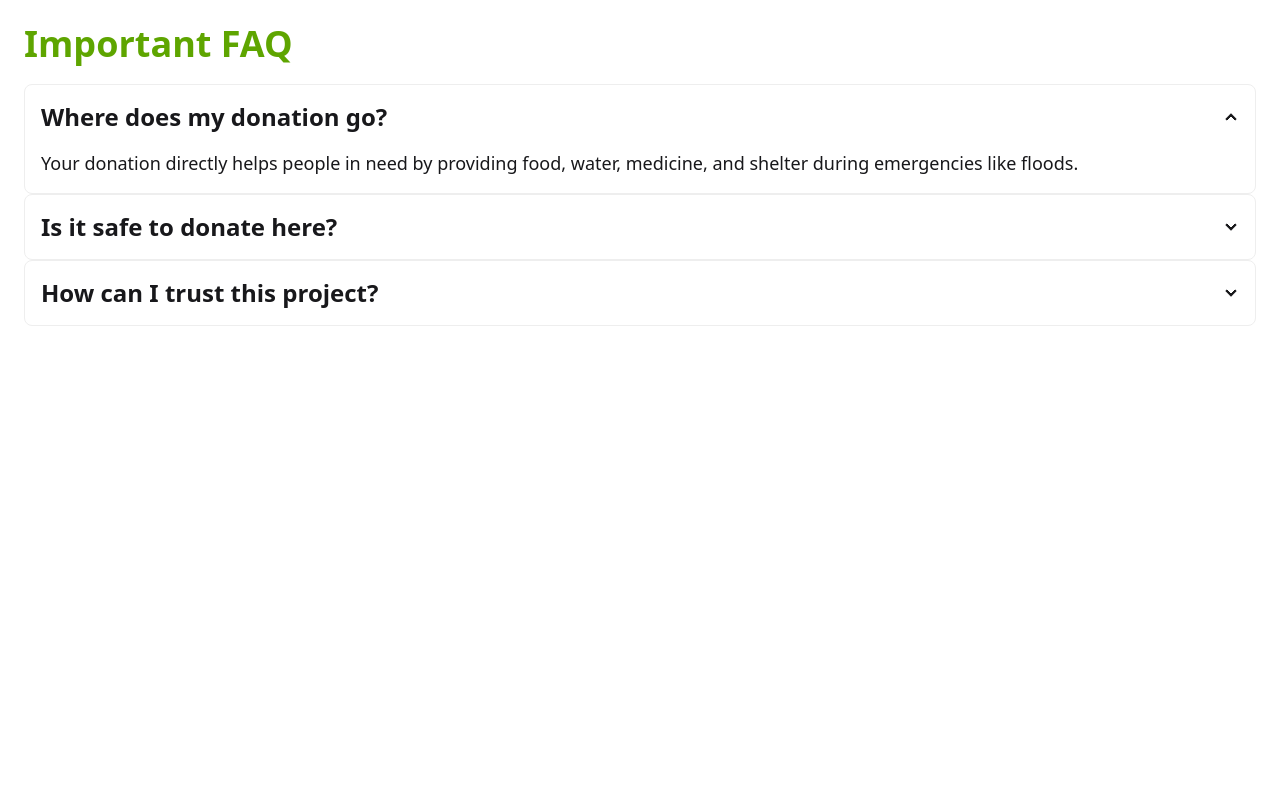
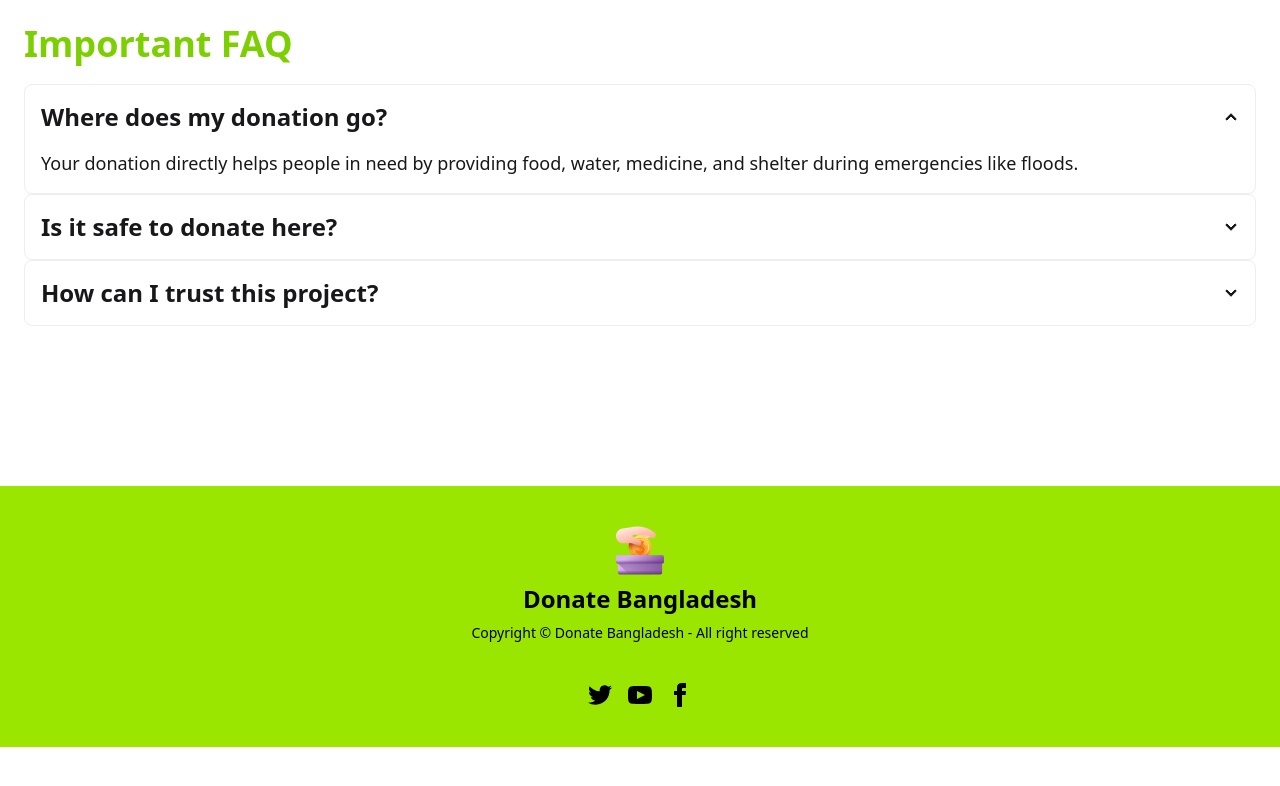
Before and after one commit to tausifislamsheik/Donate-Bangladesh, a plain HTML site: page blog.html in a window 1280 px wide. Drawn offline with nearby package versions, Linux system fonts and the light colour scheme.

Commit message:
Footer section added

```diff
--- a/blog.html
+++ b/blog.html
@@ -12,7 +12,7 @@
 </head>
 <body>
     <main class="m-6">
-        <h1 class="text-4xl font-bold mb-5 text-lime-600">Important FAQ</h1>
+        <h1 class="text-4xl font-bold mb-5 text-lime-500">Important FAQ</h1>
         <div class="collapse collapse-arrow bg-base-100 border border-base-300">
         <input type="radio" name="my-accordion-2" checked="checked" />
         <div class="collapse-title text-2xl font-bold">Where does my donation go?</div>
@@ -29,5 +29,52 @@
         <div class="collapse-content text-lg">We regularly share updates, photos, and proof of where your money is spent. Transparency is our priority.</div>
         </div>
     </main>
+    <!-- Footer section -->
+
+        <footer class="footer footer-horizontal footer-center text-black bg-lime-400 text-primary-content p-10 mt-40">
+        <aside>
+            <img src="images/logo.png" alt="">
+            <p class="font-bold text-2xl">Donate Bangladesh</p>
+            <p>Copyright © Donate Bangladesh - All right reserved</p>
+        </aside>
+        <nav>
+            <div class="grid grid-flow-col gap-4">
+            <a>
+                <svg
+                xmlns="http://www.w3.org/2000/svg"
+                width="24"
+                height="24"
+                viewBox="0 0 24 24"
+                class="fill-current">
+                <path
+                    d="M24 4.557c-.883.392-1.832.656-2.828.775 1.017-.609 1.798-1.574 2.165-2.724-.951.564-2.005.974-3.127 1.195-.897-.957-2.178-1.555-3.594-1.555-3.179 0-5.515 2.966-4.797 6.045-4.091-.205-7.719-2.165-10.148-5.144-1.29 2.213-.669 5.108 1.523 6.574-.806-.026-1.566-.247-2.229-.616-.054 2.281 1.581 4.415 3.949 4.89-.693.188-1.452.232-2.224.084.626 1.956 2.444 3.379 4.6 3.419-2.07 1.623-4.678 2.348-7.29 2.04 2.179 1.397 4.768 2.212 7.548 2.212 9.142 0 14.307-7.721 13.995-14.646.962-.695 1.797-1.562 2.457-2.549z"></path>
+                </svg>
+            </a>
+            <a>
+                <svg
+                xmlns="http://www.w3.org/2000/svg"
+                width="24"
+                height="24"
+                viewBox="0 0 24 24"
+                class="fill-current">
+                <path
+                    d="M19.615 3.184c-3.604-.246-11.631-.245-15.23 0-3.897.266-4.356 2.62-4.385 8.816.029 6.185.484 8.549 4.385 8.816 3.6.245 11.626.246 15.23 0 3.897-.266 4.356-2.62 4.385-8.816-.029-6.185-.484-8.549-4.385-8.816zm-10.615 12.816v-8l8 3.993-8 4.007z"></path>
+                </svg>
+            </a>
+            <a>
+                <svg
+                xmlns="http://www.w3.org/2000/svg"
+                width="24"
+                height="24"
+                viewBox="0 0 24 24"
+                class="fill-current">
+                <path
+                    d="M9 8h-3v4h3v12h5v-12h3.642l.358-4h-4v-1.667c0-.955.192-1.333 1.115-1.333h2.885v-5h-3.808c-3.596 0-5.192 1.583-5.192 4.615v3.385z"></path>
+                </svg>
+            </a>
+            </div>
+        </nav>
+        </footer>
+
 </body>
 </html>
```
Also changed, not shown: index.html (+45 -0 lines).
